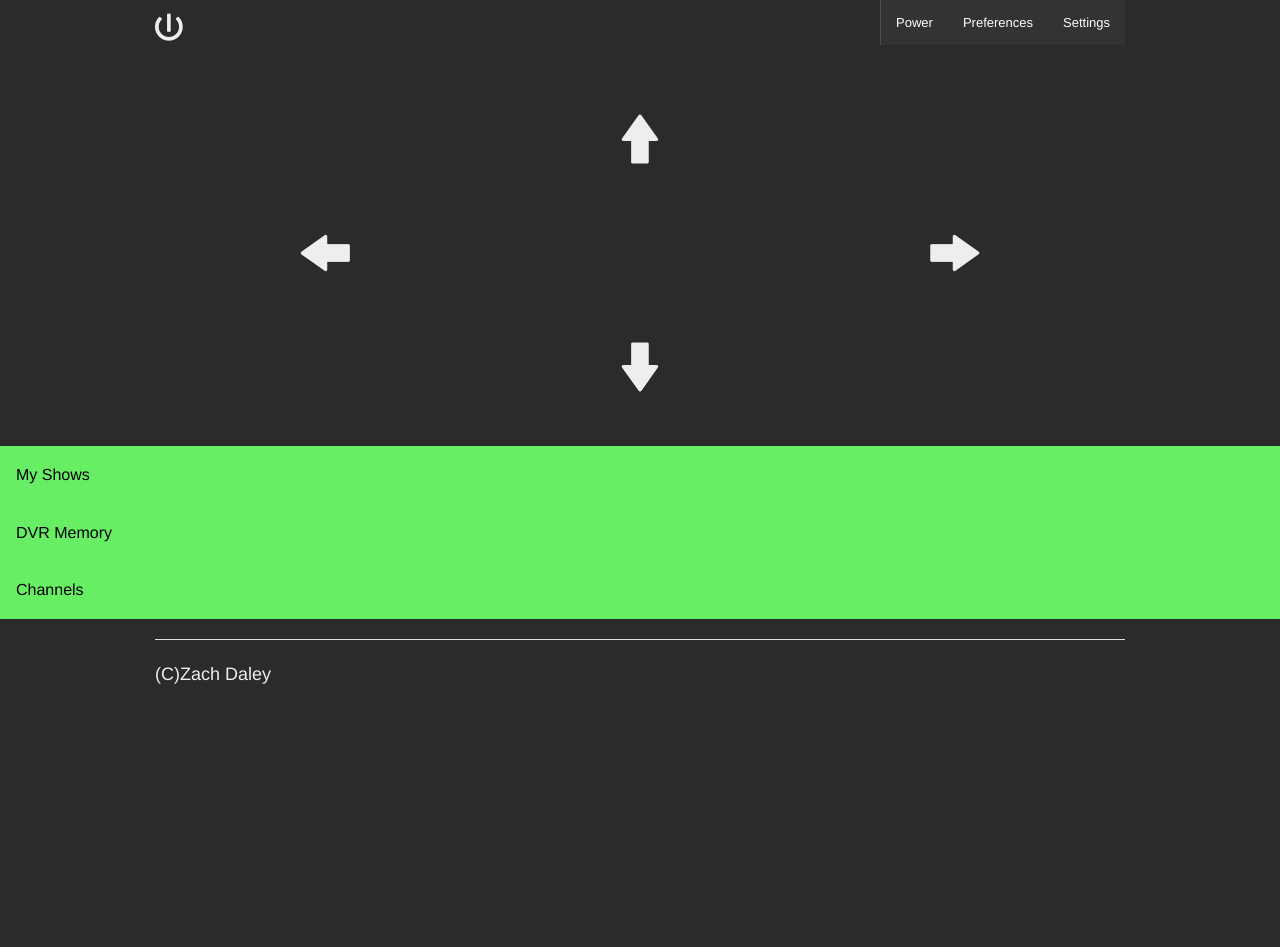
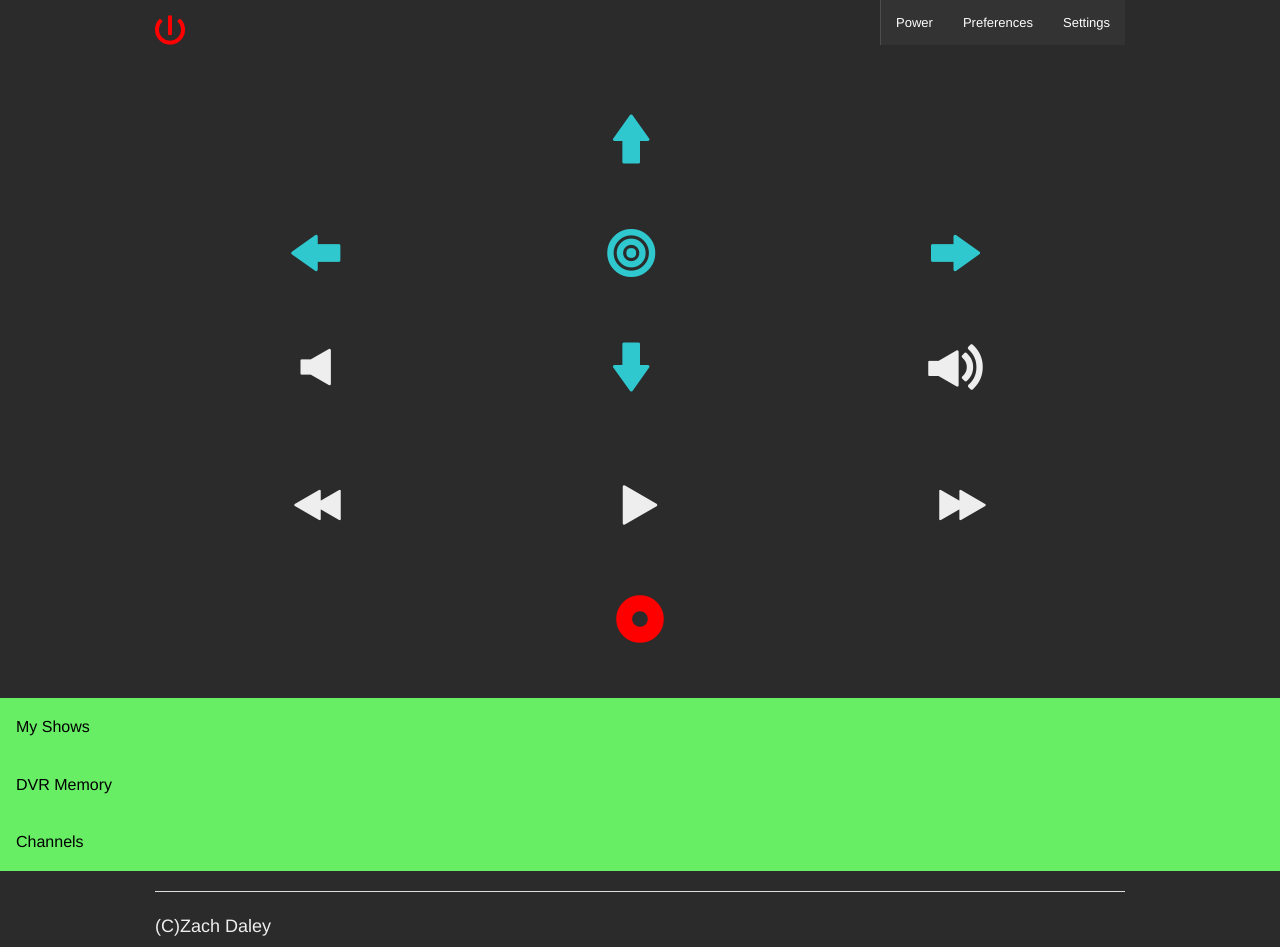
Before and after one commit to zachdaley/DVR-App, a plain HTML site: page index.html in a window 1280 px wide. Before the commit the page ends 800 px from the top, so only its background shows below. Drawn offline with Linux system fonts and the light colour scheme.

Commit message:
Navigation buttons colored/placed

```diff
--- a/css/styles.css
+++ b/css/styles.css
@@ -1,4 +1,4 @@
-/* Orbit */
+ Orbit */
 
 
 .orbit-container {
@@ -34,6 +34,13 @@ body{
 	background: #2B2B2B;
 }
 
+/*Power Button*/
+
+.fi-power {
+	color: red;
+	font-size: 40px;
+}
+
 /*Navigation*/
 
 .tabs dd > a {
@@ -55,6 +62,7 @@ background:#333;
 display: inline-block;
 text-decoration: inherit;
 }
+
 
 
 /*Controls*/
@@ -83,6 +91,14 @@ td:active {
 	color: black;
 }
 
+.fi-record{
+	color: red;
+}
+
+.fi-arrow-left, .fi-arrow-right, .fi-arrow-up, .fi-arrow-down, .fi-target {
+
+	color:#30C8CF;
+}
 /*Thumbnails*/
 
 div.panel {
@@ -126,4 +142,4 @@ div.panel {
 	color: black;
 }
 
-/*1C9843*/
+/*1C9843
--- a/index.html
+++ b/index.html
@@ -54,7 +54,7 @@
    <div class="row">
     <div class="columns small-12">
 
-      <!-- [] Make Tables 100% wide -->
+
             <table>
               <tbody>
                 <tr>
@@ -64,18 +64,32 @@
                 </tr>
                 <tr>
                   <td><i class="fi-arrow-left"></i></td>
-            <td></td>
+                  <td><i class="fi-target"></i></td>
                   <td><i class="fi-arrow-right"></i></td>
                 </tr>
                 <tr>
+                  <td><i class="fi-volume-none"></i></td>
+                  <td><i class="fi-arrow-down"></i></td>
+                  <td><i class="fi-volume"></i></td>
+                </tr>
+              </tbody>
+            </table>
+
+            <table>
+              <tbody>
+                <tr>
+                  <td><i class="fi-rewind"></i></td>
+                  <td><i class="fi-play"></i></td>
+                  <td><i class="fi-fast-forward"></i></td>
+                </tr>
+                <tr>
                   <td></td>
-            <td><i class="fi-arrow-down"></i></td>
+                  <td><i class="fi-record"></i></td>
                   <td></td>
                 </tr>
-
-
               </tbody>
             </table>
+
 
     </div>
   </div>
```
Lines whose indentation alone changed are shown as unchanged.
